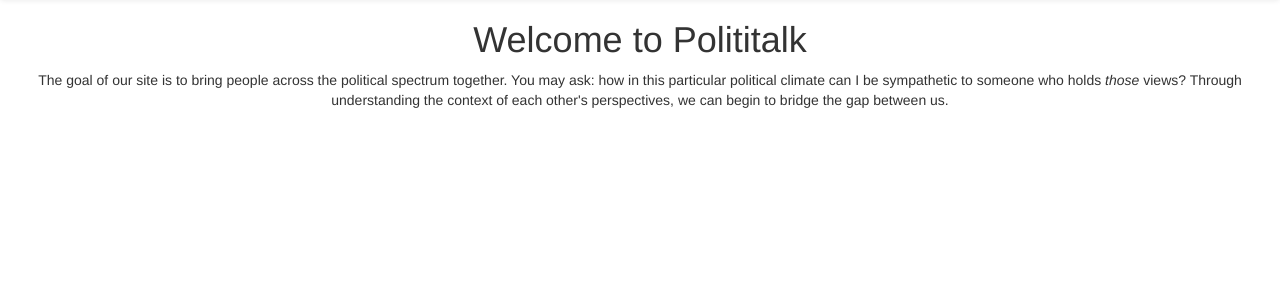
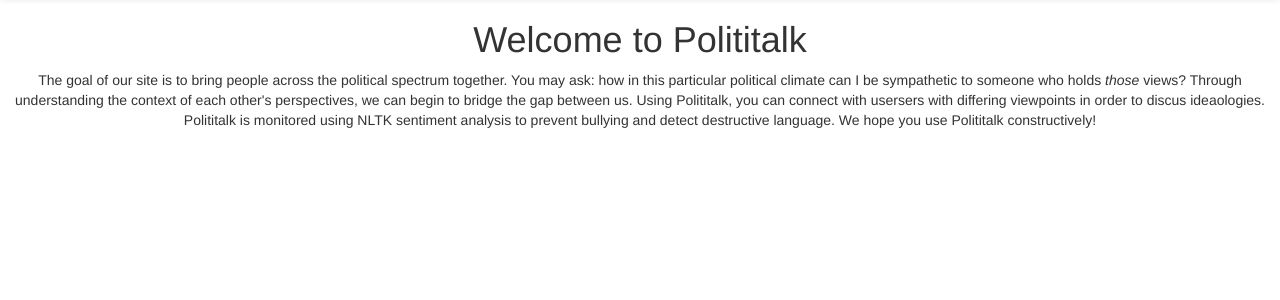
Before and after one commit to anyakeller/stuyhacks2017, a Python web app: template templates/index.html in a window 1280 px wide. Shown: the part 52-352 px from the top of the page. Run offline with Jinja, Linux system fonts and the light colour scheme; the template is opened without the code that fills it, so the values that code supplies are empty; some libraries are stand-ins or nearby versions.

Commit message:
updated description

```diff
--- a/templates/index.html
+++ b/templates/index.html
@@ -24,7 +24,7 @@
             </nav>
             <h1>Welcome to Polititalk</h1>
             <p>
-            The goal of our site is to bring people across the political spectrum together.  You may ask: how in this particular political climate can I be sympathetic to someone who holds <i>those</i> views?  Through understanding the context of each other's perspectives, we can begin to bridge the gap between us.
+            The goal of our site is to bring people across the political spectrum together.  You may ask: how in this particular political climate can I be sympathetic to someone who holds <i>those</i> views?  Through understanding the context of each other's perspectives, we can begin to bridge the gap between us.  Using Polititalk, you can connect with usersers with differing viewpoints in order to discus ideaologies.  Polititalk is monitored using NLTK sentiment analysis to prevent bullying and detect destructive language.  We hope you use Polititalk constructively!
             </p>
         </center>
         <script
```
